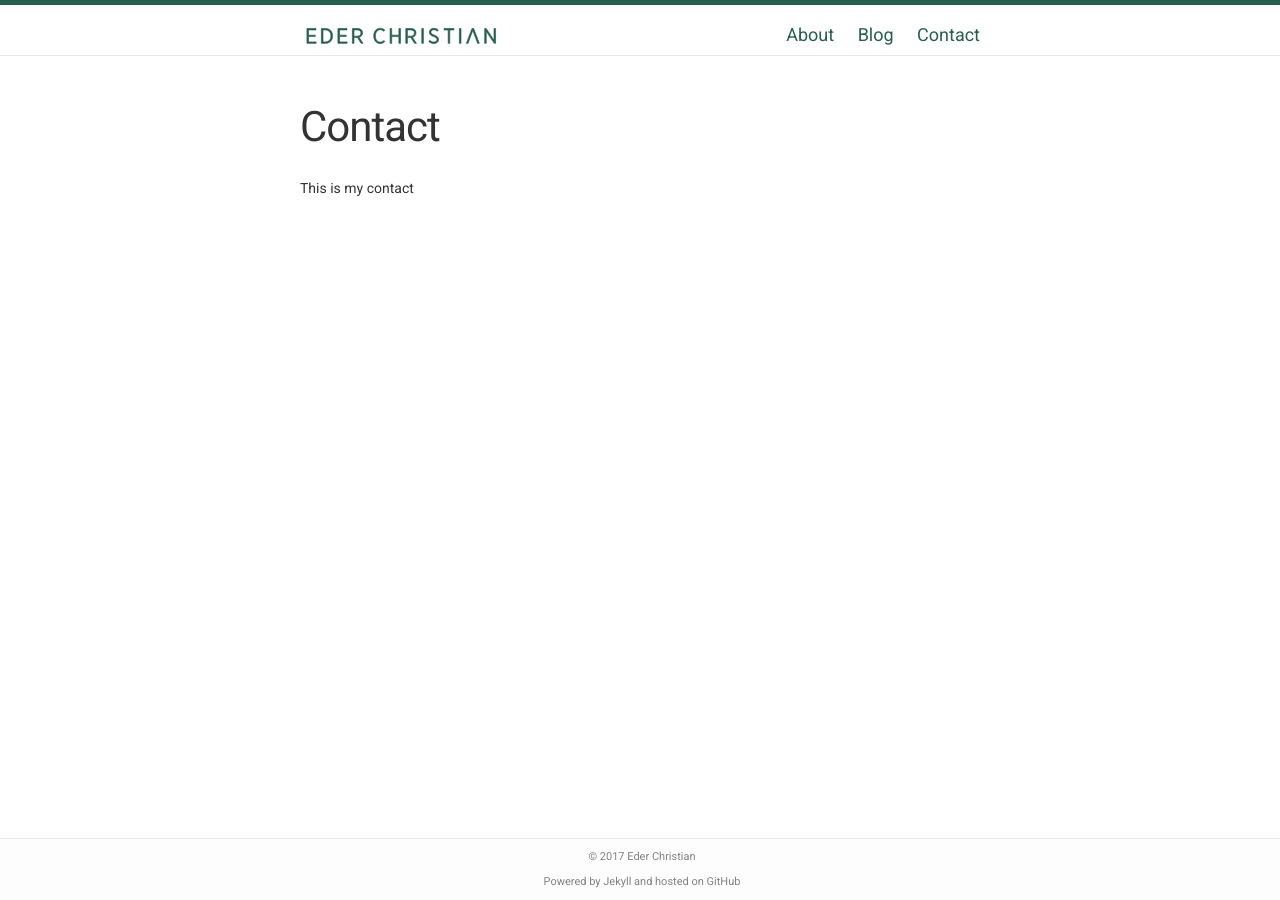
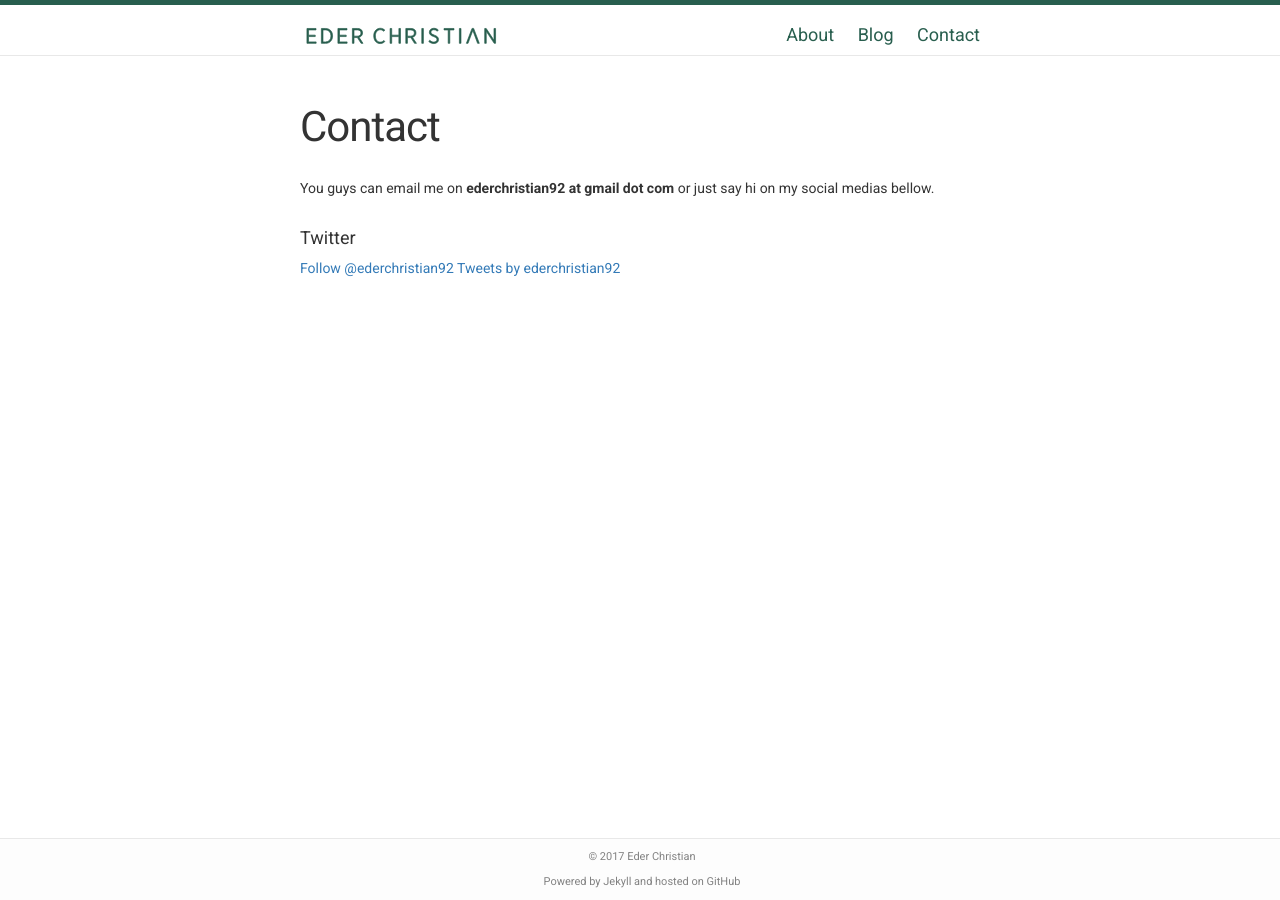
Before and after one commit to ederchristian/ederchristian, a Jekyll site: the page built from contact.md, in a window 1280 px wide. Built offline with Jekyll 4.4.1, drawn with Linux system fonts in a browser that asks for light colours.

Commit message:
Update content

```diff
--- a/contact.md
+++ b/contact.md
@@ -1,7 +1,7 @@
 ---
-layout: page
+layout: contact
 title: Contact
 permalink: /contact/
 ---
 
-This is my contact
+You guys can email me on **ederchristian92 at gmail dot com** or just say hi on my social medias bellow.
```
